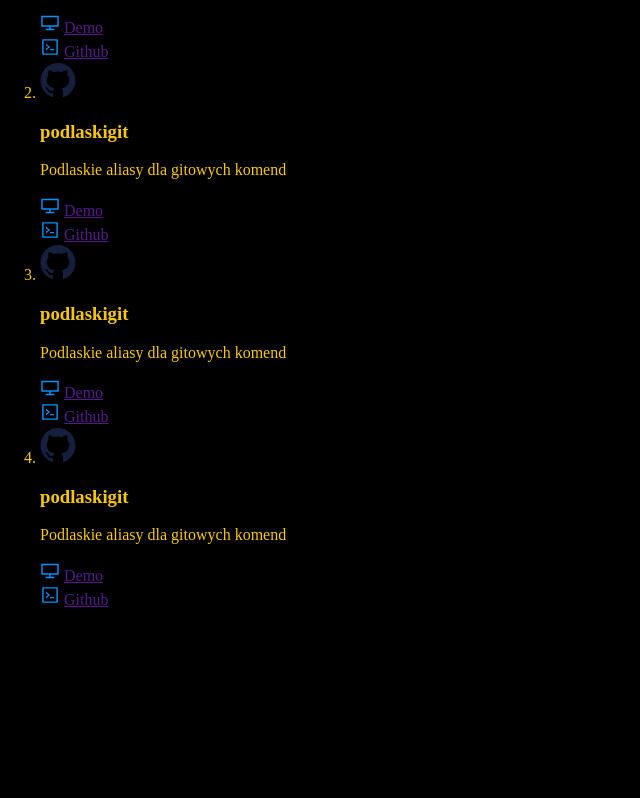
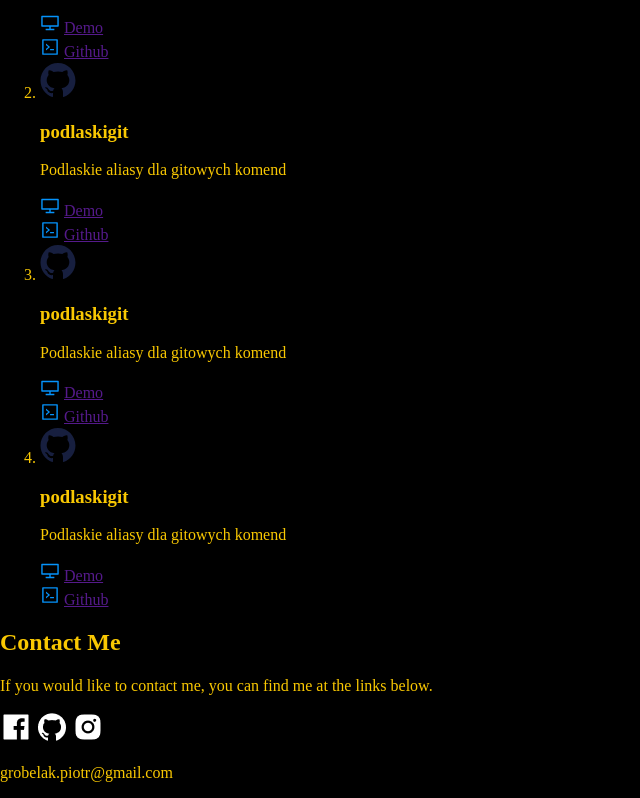
Before and after one commit to PiotrGrobelak/piotrgrobelak.github.io, a website built with webpack: page src/content/index.html in a window 1280 px wide. Shown: the part 1305-2103 px from the top of the page, without its empty margins (0-640 px from the left). Before the commit the page ends 1930 px from the top, so only its background shows below. Built offline with nearby package versions, Linux system fonts and the light colour scheme; files whose address does not match are found by name.

Commit message:
feat: add footer and new icons

```diff
--- a/src/content/index.html
+++ b/src/content/index.html
@@ -33,7 +33,7 @@
     <header class="hero">
       <img src="assets/img/heroImg.png" alt="Hero image.">
       <h1 class="hero__title">Hey there! &#x1F60E;<br>My name is Piotr and I'm an aspiring Junior Front-End developer
-        and interested in geopolitics.</h1>
+        I'm a florist by profession and interested in geopolitics.</h1>
       <p class="hero__paragraph">Tou might be interested in checking my <a class="hero__skills" href="">skills</a>.
         Don't forget to check
         <a class="hero__projects" href="">my projects</a>. Currently I'm looking for a new challenges so if yuo have one
@@ -147,7 +147,14 @@
       </ol>
     </article>
     <footer class="footer">
-
+      <h2 class="footer__title">Contact Me</h2>
+      <p class="footer__paragraph">If you would like to contact me, you can find me at the links below.</p>
+      <div class="footer__wrapper">
+        <a class="footer__link" href="#"><img src="assets/img/fbIcon.png" alt="Link to Facebook."></a>
+        <a class="footer__link" href="#"><img src="assets/img/githubIcon.png" alt="Link to GitHub."></a>
+        <a class="footer__link" href="#"><img src="assets/img/instIcon.png" alt="Link to Instagram."></a>
+      </div>
+      <p class="footer__email">grobelak.piotr@gmail.com</p>
     </footer>
   </main>
 
```
Also changed, not shown: dist/assets/img/50531268.png (deleted), dist/assets/img/cover.png (deleted), dist/assets/img/fbIcon.png (added), dist/assets/img/githubIcon.png (added), dist/assets/img/instIcon.png (added), dist/assets/img/mePhoto.png (deleted), dist/index.html, src/assets/img/fbIcon.png (added), src/assets/img/githubIcon.png (added), src/assets/img/instIcon.png (added).
